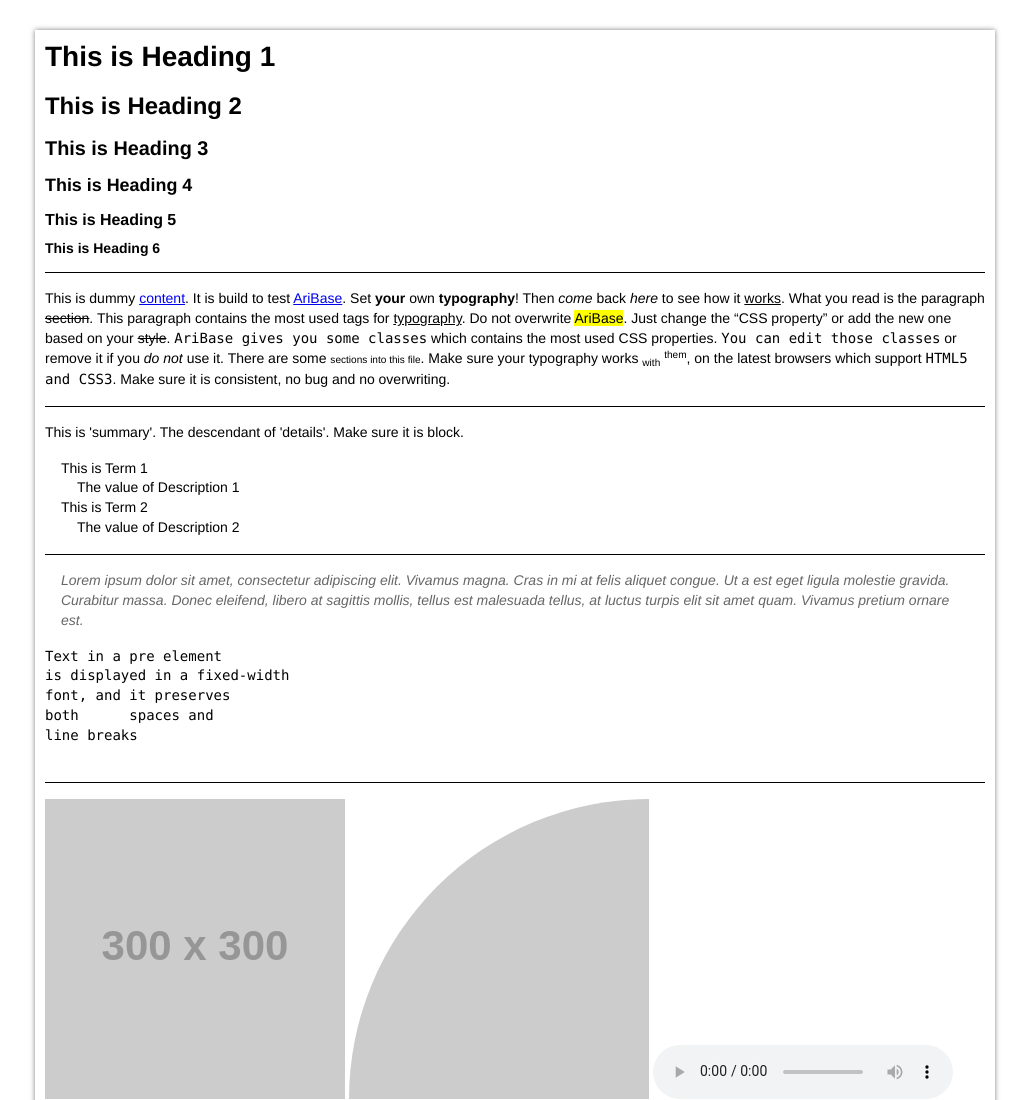
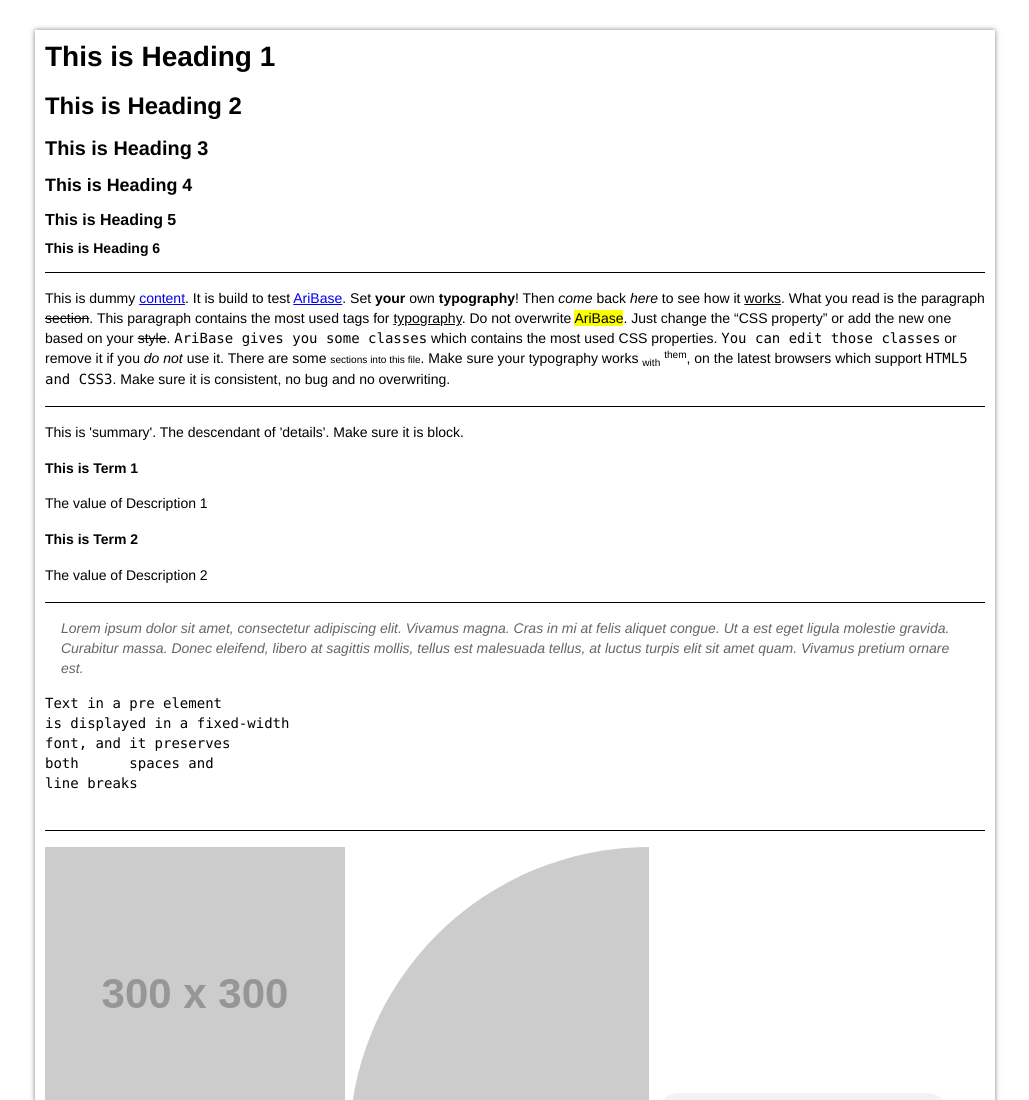
Before and after one commit to aristorinjuang/aribase, a plain HTML site: page test.html in a window 1280 px wide. Shown: the top 1100 px of the page, without its empty margins (125-1154 px from the left). Drawn offline with Linux system fonts and the light colour scheme; placeholder pictures from the web are drawn by us.

Commit message:
v1.4
Set the style for definition list.

```diff
--- a/aribase.css
+++ b/aribase.css
@@ -1,5 +1,5 @@
 /**
- * AriBase v1.3
+ * AriBase v1.4
  * https://github.com/aristorinjuang/aribase
  *
  * MIT license
@@ -26,6 +26,7 @@ body {
 
 body,
 dd,
+dl,
 fieldset,
 figure,
 .list-plain,
@@ -49,7 +50,9 @@ legend,
  */
 
 address,
+dd,
 details,
+dt,
 ol,
 p,
 pre,
@@ -58,8 +61,7 @@ ul {
 	margin: 0 0 1.14em;
 }
 
-blockquote,
-dl {
+blockquote {
 	margin: 1.14em;
 }
 
@@ -67,7 +69,6 @@ dl {
  * They have the same 'padding'.
  */
 
-dd,
 ol,
 ul {
 	padding: 0 0 0 1.14em;
@@ -216,6 +217,14 @@ h5 {
 h6 {
 	font-size: 1em;
 	margin: 0 0 0.71em;
+}
+
+/**
+ *	Set your style for definition list.
+ */
+
+dt {
+	font-weight: 700;
 }
 
 /**
```
Also changed, not shown: CHANGELOG.md.
